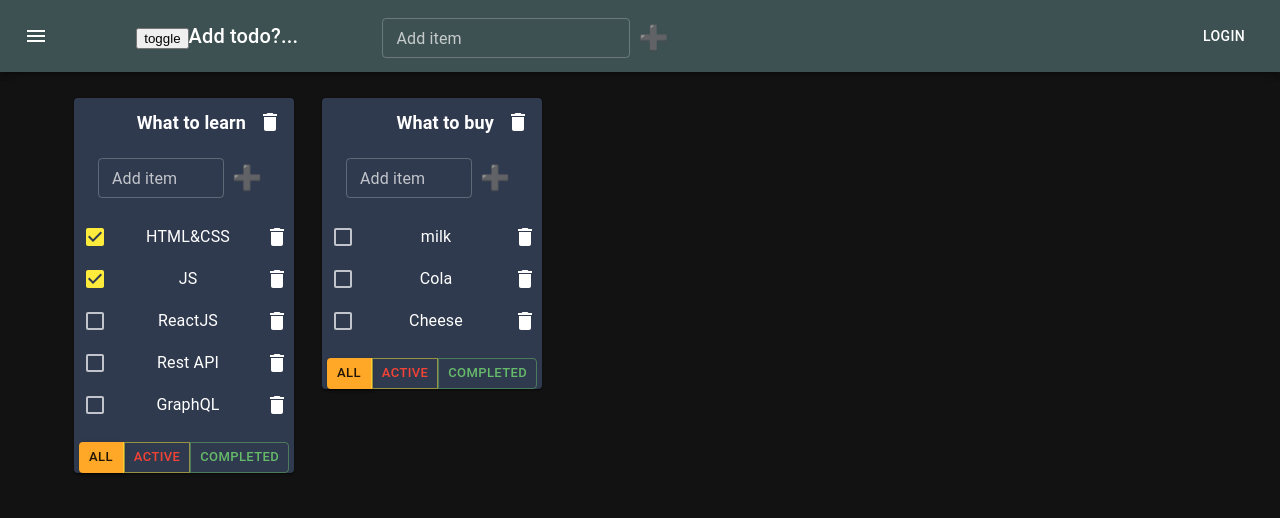
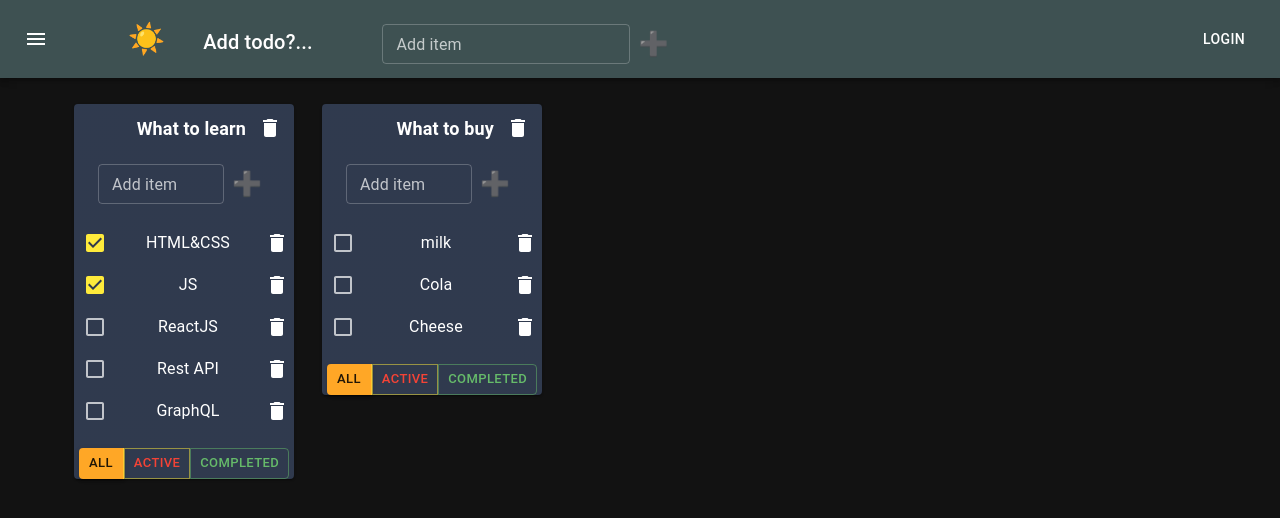
Before and after one commit to EvgeniiMeleshkov/my_todo, a React (Create React App) app: page / in a window 1280 px wide. Shown: the top 518 px of the page. Built offline with nearby package versions, Linux system fonts and the light colour scheme.

Commit message:
themes added v0.2

```diff
--- a/src/App.tsx
+++ b/src/App.tsx
@@ -126,21 +126,22 @@ function App() {
     //     },
     // });
 
-    const [apearense, setApearence] = useState(false)
+
+    const [apearence, setApearence] = useState(false)
     const toggle = () => {
-        setApearence(!apearense)
+        setApearence(!apearence)
     }
     const theme = createTheme({
         palette: {
-            primary: apearense ? green : yellow,
-            mode: apearense ? 'light' : 'dark'
+            primary: apearence ? green : yellow,
+            mode: apearence ? 'light' : 'dark'
         },
     });
     return (
         <ThemeProvider theme={theme}>
             <CssBaseline/>
             <div className="App">
-                <ButtonAppBar toggle={toggle} addTodo={addTodo}/>
+                <ButtonAppBar apearence={apearence} toggle={toggle} addTodo={addTodo}/>
                 <Container fixed>
                     <Grid container spacing={1}>
                         {todoForRender}
--- a/src/components/header/ButtonAppBar.tsx
+++ b/src/components/header/ButtonAppBar.tsx
@@ -12,9 +12,10 @@ import {v1} from 'uuid';
 type ButtonAppBarPropsType = {
     addTodo: (todoID: string, title: string)=>void
     toggle: ()=>void
+    apearence: boolean
 }
 
-export default function ButtonAppBar({addTodo, toggle}: ButtonAppBarPropsType) {
+export default function ButtonAppBar({addTodo, toggle, apearence}: ButtonAppBarPropsType) {
     return (
         <Box sx={{ flexGrow: 1 }}>
             <AppBar style={{backgroundColor: '#5f9ea054', position: 'static'}}>
@@ -32,7 +33,11 @@ export default function ButtonAppBar({addTodo, toggle}: ButtonAppBarPropsType) {
                         <div style={{display: 'flex',
                             alignItems: 'baseline'}}>
                             <p style={{width: '30vw'}}>
-                                <button onClick={toggle}>toggle</button>
+                                <button style={{
+                                    fontSize: '30px',
+                                    marginRight: '2rem',
+                                    border: 'none',
+                                    backgroundColor: 'transparent'}} onClick={toggle}>{apearence ? '🌙' : '☀️'}</button>
                                 {'Add todo?...'}</p>
                             <AddItemForm todoID={v1()} calBack={addTodo}/>
                         </div>
```
